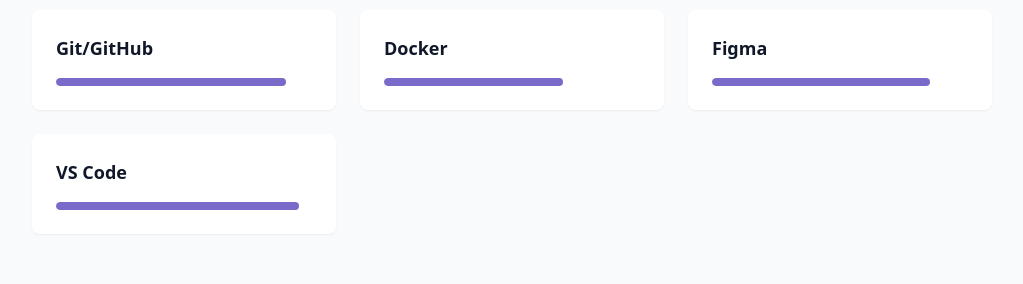
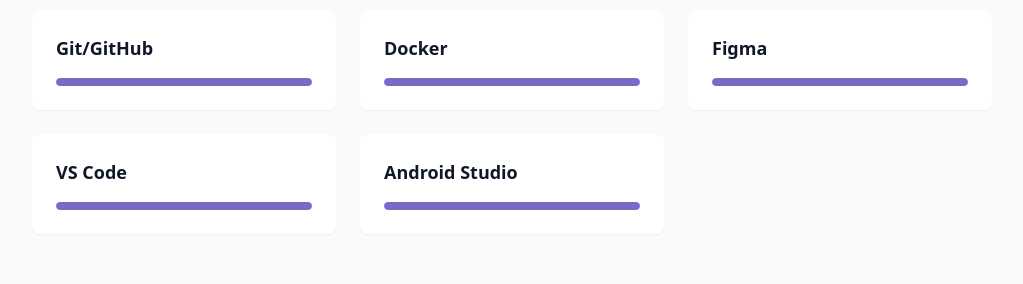
Before and after one commit to Joaosilva07/portifolio, a React (Vite) app: page / in a window 1280 px wide. Shown: the part 2360-2644 px from the top of the page, without its empty margins (128-1151 px from the left). Built offline with nearby package versions, Linux system fonts and the light colour scheme.

Commit message:
Skills level tuning

```diff
--- a/src/components/Skills.jsx
+++ b/src/components/Skills.jsx
@@ -3,27 +3,27 @@
 
 const skills = [
     // Frontend
-    { name: "HTML/CSS", level: 95, category: "frontend" },
-    { name: "JavaScript", level: 90, category: "frontend" },
-    { name: "React", level: 90, category: "frontend" },
-    { name: "TypeScript", level: 85, category: "frontend" },
-    { name: "Tailwind CSS", level: 90, category: "frontend" },
-    { name: "Node.js", level: 80, category: "frontend" },
+    { name: "HTML/CSS", level: 100, category: "frontend" },
+    { name: "JavaScript", level: 100, category: "frontend" },
+    { name: "React", level: 100, category: "frontend" },
+    { name: "TypeScript", level: 100, category: "frontend" },
+    { name: "Tailwind CSS", level: 100, category: "frontend" },
+    { name: "Node.js", level: 100, category: "frontend" },
 
     // Backend
-    { name: "Node.js", level: 80, category: "backend" },
-    { name: "Express", level: 75, category: "backend" },
-    { name: "MongoDB", level: 70, category: "backend" },
-    { name: "PostgreSQL", level: 65, category: "backend" },
-    { name: "Go", level: 60, category: "backend" },
-    { name: "Python", level: 75, category: "backend" },
-
+    { name: "Node.js", level: 100, category: "backend" },
+    { name: "Express", level: 100, category: "backend" },
+    { name: "MongoDB", level: 100, category: "backend" },
+    { name: "PostgreSQL", level: 100, category: "backend" },
+    { name: "Go", level: 100, category: "backend" },
+    { name: "Python", level: 100, category: "backend" },
 
     // Tools
-    { name: "Git/GitHub", level: 90, category: "tools" },
-    { name: "Docker", level: 70, category: "tools" },
-    { name: "Figma", level: 85, category: "tools" },
-    { name: "VS Code", level: 95, category: "tools" },
+    { name: "Git/GitHub", level: 100, category: "tools" },
+    { name: "Docker", level: 100, category: "tools" },
+    { name: "Figma", level: 100, category: "tools" },
+    { name: "VS Code", level: 100, category: "tools" },
+    { name: "Android Studio", level: 100, category: "tools" },
 ];
 
 const categories = ["all", "frontend", "backend", "tools"];
```
